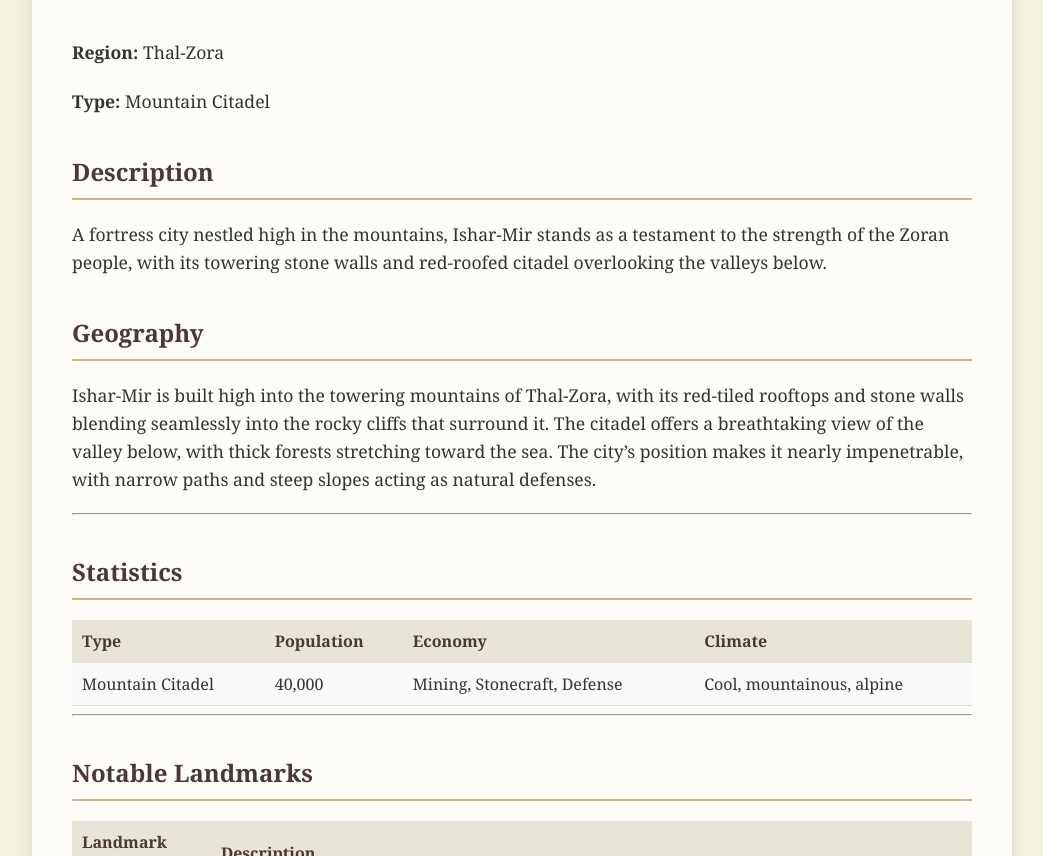
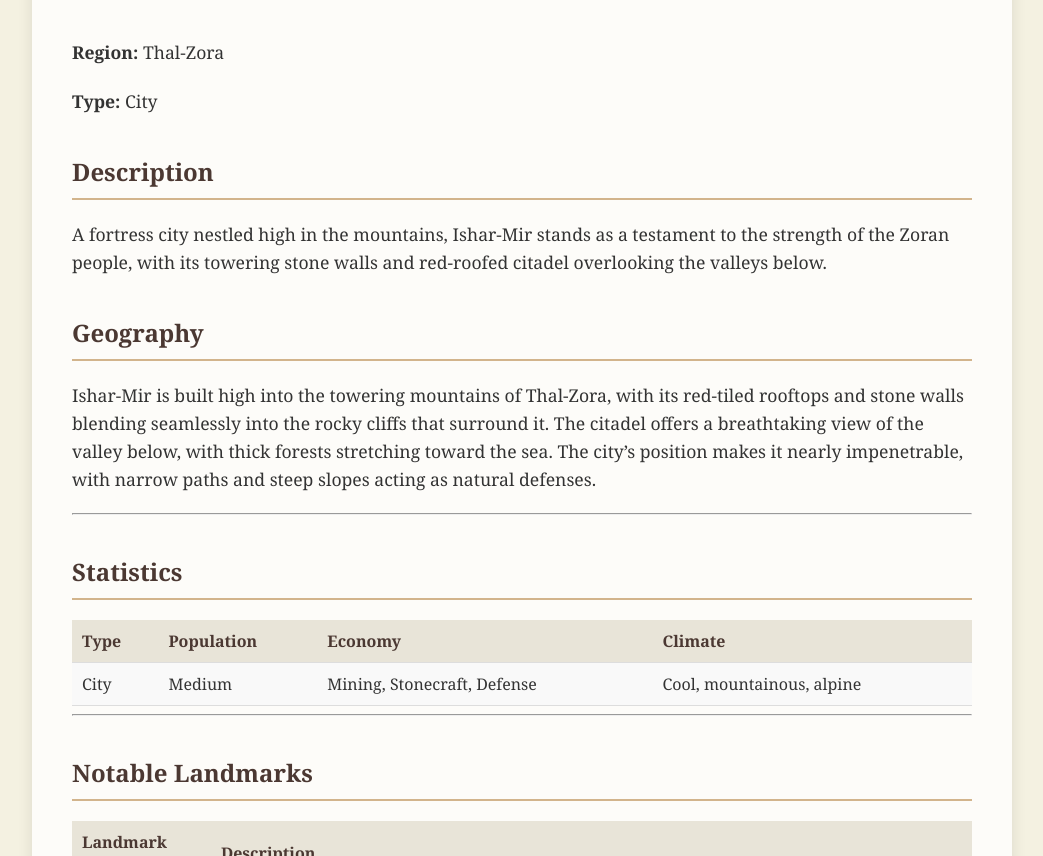
Before and after one commit to arcticblizzard/Myridia, a Jekyll site: the page built from locations/ishar-mir.md, in a window 1280 px wide and 1400 px high, cut to the strip 544-1400 px from the top of the window. Shown: the whole strip, without its empty margins (118-1161 px from the left). Built offline with Jekyll 4.4.1, drawn with Linux system fonts in a browser that asks for light colours.

Commit message:
Update ishar-mir.md

```diff
--- a/locations/ishar-mir.md
+++ b/locations/ishar-mir.md
@@ -1,11 +1,11 @@
 ---
 layout: location
 title: "Ishar-Mir"
-image: "file-DkAQcNN8HjlyMilaPggbyjFK"
+image: "/assets/images/ishar-mir.jpg"
 permalink: /locations/ishar-mir/
 region: "Thal-Zora"
-type: "Mountain Citadel"
-coordinates: {latitude: -11.9, longitude: 36.7}
+type: "City"
+coordinates: "10748,4728"
 description: "A fortress city nestled high in the mountains, Ishar-Mir stands as a testament to the strength of the Zoran people, with its towering stone walls and red-roofed citadel overlooking the valleys below."
 ---
 
@@ -19,7 +19,7 @@ Ishar-Mir is built high into the towering mountains of Thal-Zora, with its red-t
 
 | Type               | Population | Economy                      | Climate                     |
 |--------------------|------------|------------------------------|-----------------------------|
-| Mountain Citadel    | 40,000     | Mining, Stonecraft, Defense   | Cool, mountainous, alpine    |
+| City    | Medium     | Mining, Stonecraft, Defense   | Cool, mountainous, alpine    |
 
 ---
 
```
